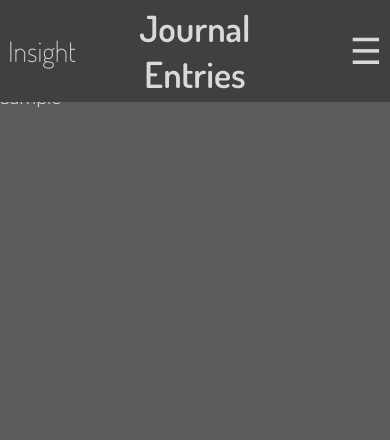
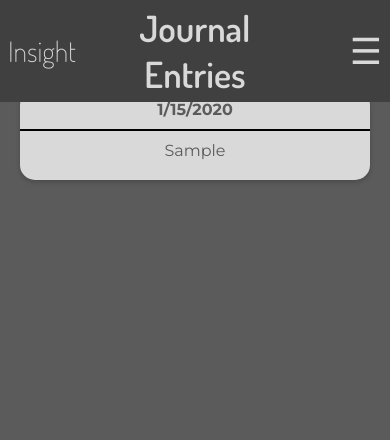
Before and after one commit to johnhansengit/insight, a Django app: page /journal-entries/ in a window 390 px wide. Shown: the top 440 px of the page. Run offline with Django 5.2, Linux system fonts and the light colour scheme; a user stored in the database is signed in; tables that the repository leaves empty hold one stand-in row (values such as "Sample post"); some libraries are stand-ins or nearby versions.

Commit message:
Add hamburger link, truncate text toggle on journal entries list, update css

```diff
--- a/main_app/static/css/style.css
+++ b/main_app/static/css/style.css
@@ -360,3 +360,41 @@ h1.home {
     border-radius: 0 0 .4em .4em;
     padding: .2em 1em .3em 1em;
 }
+
+.journal-entries-list-container {
+    display: flex;
+    flex-direction: column;
+    gap: 15px;
+    padding: 20px;
+}
+
+.journal-entry-list-card {
+    background-color: var(--darkmode-card);
+    border-radius: 15px;
+    padding: 20px;
+    box-shadow: 0 2px 5px rgba(0, 0, 0, 0.2);
+    color: var(--darkmode-darktext);
+}
+
+.journal-entry-list-date {
+    text-align: center;
+    border-radius: 15px 15px 0 0;
+    padding: 10px 20px;
+    font-weight: bold;
+    margin: -20px -20px 10px -20px;
+    color: var(--darkmode-darktext);
+    border-bottom: 2px solid #000;
+}
+
+.journal-entry-list-text {
+    text-align: center;
+    display: block;
+}
+
+.truncate-text {
+    display: -webkit-box;
+    -webkit-line-clamp: 3;
+    -webkit-box-orient: vertical;
+    overflow: hidden;
+    text-overflow: ellipsis;
+}
--- a/main_app/templates/base.html
+++ b/main_app/templates/base.html
@@ -30,7 +30,7 @@
           <a href=""><i class="bi bi-card-checklist nav-icon"></i>Log</a>
           <a href="#" id="goToDateLink"><i class="bi bi-calendar2-date nav-icon"></i>Go to Date</a>
           <a href="/timeline"><i class="bi bi-calendar2-range nav-icon"></i>Timeline</a>
-          <a href=""><i class="bi bi-journal-bookmark nav-icon"></i> Journals</a>
+          <a href="/journal-entries"><i class="bi bi-journal-bookmark nav-icon"></i> Journals</a>
           <a href="/user-settings"><i class="bi bi-gear nav-icon"></i> Settings</a>
           <a href="javascript:{}" onclick="document.getElementById('logout-form').submit();">Logout</a>
         </div>
--- a/main_app/templates/main_app/journal-entries-list.html
+++ b/main_app/templates/main_app/journal-entries-list.html
@@ -1,14 +1,28 @@
 {% extends 'base.html' %}
 
 {% block content %}
-<div class="journal-entries-container">
+<div class="journal-entries-list-container">
   {% for entry in entries %}
-    <div class="journal-entry-card">
-      <div class="journal-entry-date">{{ entry.date|date:"M d, Y" }}</div>
-      <div class="journal-entry-text">{{ entry.journal_entry|truncatechars:50 }}</div>
+    <div class="journal-entry-list-card">
+      <div class="journal-entry-list-date">{{ entry.date|date:"n/j/Y" }}</div>
+      <div class="journal-entry-list-text truncate-text">{{ entry.journal_entry }}</div>
     </div>
   {% empty %}
     <p>No journal entries found.</p>
   {% endfor %}
 </div>
+
+<script>
+  document.addEventListener('DOMContentLoaded', function() {
+    const journalEntryCards = document.querySelectorAll('.journal-entry-list-card');
+
+    journalEntryCards.forEach(function(card) {
+      card.addEventListener('click', function() {
+        const textDiv = card.querySelector('.journal-entry-list-text');
+        textDiv.classList.toggle('truncate-text');
+      });
+    });
+  });
+
+</script>
 {% endblock %}
```
